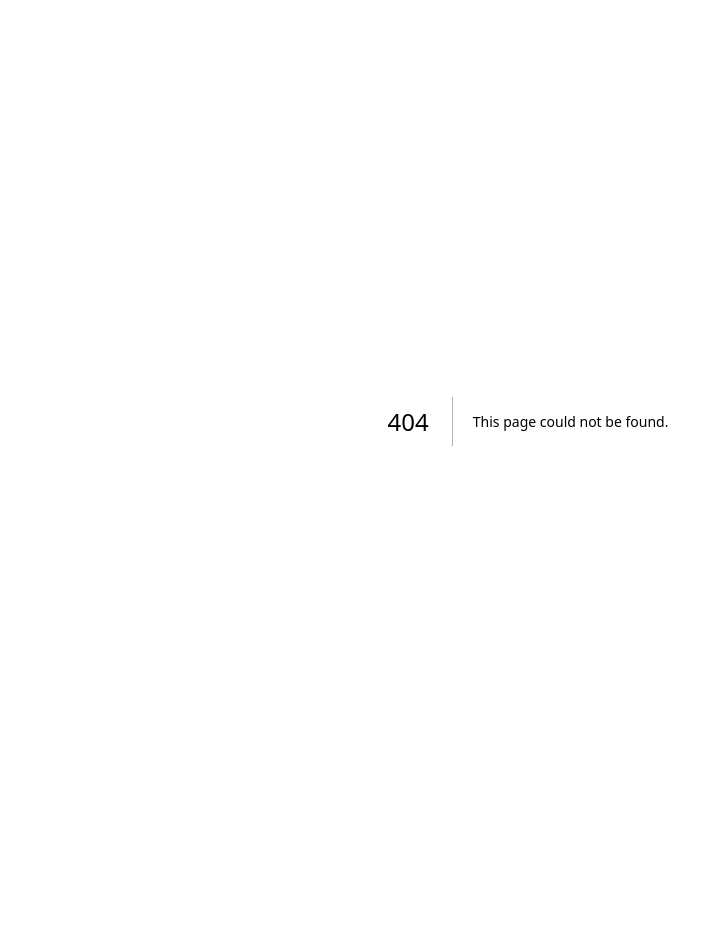
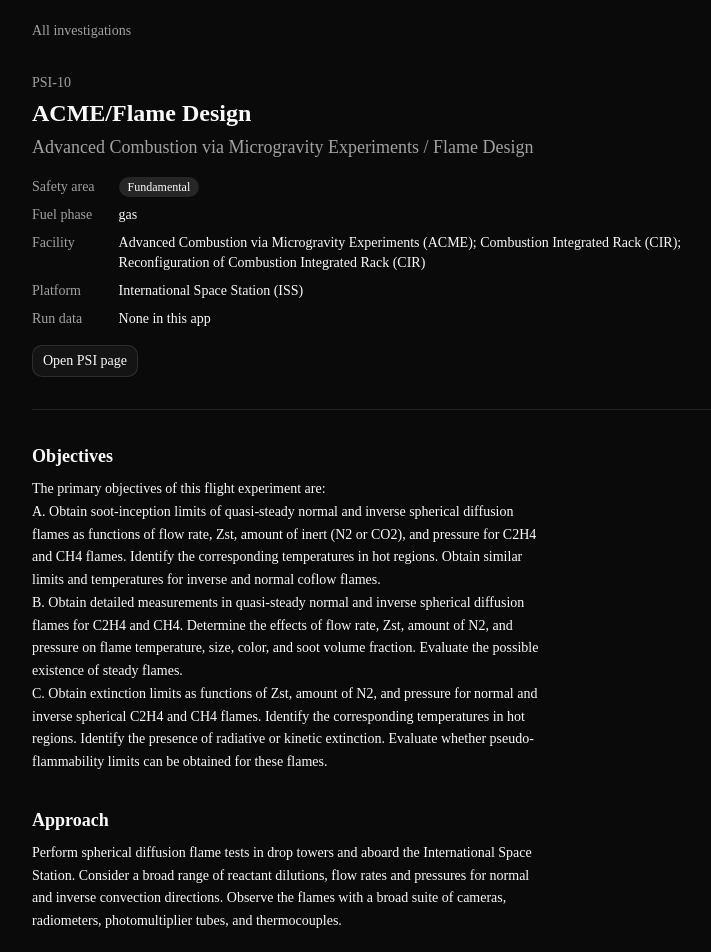
Before and after one commit to Mahoozi/NASA-2026, a Next.js app: page /investigations/PSI-10 in a window 1280 px wide. Before the commit this address had no page. Shown: the part 60-1012 px from the top of the page, without its empty margins (112-823 px from the left). Before the commit the page ends 913 px from the top, so only its background shows below. Built offline with nearby package versions, Linux system fonts and the light colour scheme.

Commit message:
Build investigation detail pages

```diff
--- /dev/null
+++ b/app/investigations/[id]/page.tsx
@@ -0,0 +1,126 @@
+// Person B — one PSI investigation, text verbatim from data/investigations.json.
+import type { Metadata } from "next";
+import Link from "next/link";
+import { notFound } from "next/navigation";
+import { Badge } from "@/components/ui/badge";
+import { buttonVariants } from "@/components/ui/button";
+import { Separator } from "@/components/ui/separator";
+import { docsFor, getInvestigation, investigations } from "../data";
+import { fuelPhaseText, labHref, safetyLabel, shortName } from "../labels";
+
+export function generateStaticParams() {
+  return investigations.map((i) => ({ id: i.id }));
+}
+
+export async function generateMetadata({ params }: PageProps<"/investigations/[id]">): Promise<Metadata> {
+  const inv = getInvestigation((await params).id);
+  return { title: inv ? `${shortName(inv)} · Firebreak` : "Investigation not found · Firebreak" };
+}
+
+export default async function InvestigationPage({ params }: PageProps<"/investigations/[id]">) {
+  const { id } = await params;
+  const inv = getInvestigation(id);
+  if (!inv) notFound();
+  const docs = docsFor(inv.id);
+
+  const sections: [string, string | undefined][] = [
+    ["Objectives", inv.objectives],
+    ["Approach", inv.approach],
+    ["Hypothesis", inv.hypothesis],
+    ["Research impacts and Earth benefits", inv.earthBenefits],
+  ];
+
+  return (
+    <article className="flex flex-col gap-8">
+      <Link href="/investigations" className="w-fit text-sm text-muted-foreground hover:text-foreground">
+        All investigations
+      </Link>
+
+      <header className="flex flex-col gap-4">
+        <div className="flex flex-col gap-1">
+          <p className="text-sm text-muted-foreground">{inv.id}</p>
+          <h1 className="text-2xl font-semibold">{shortName(inv)}</h1>
+          <p className="max-w-prose text-lg text-muted-foreground">{inv.name}</p>
+        </div>
+
+        <dl className="grid max-w-2xl grid-cols-[auto_1fr] items-baseline gap-x-6 gap-y-2 text-sm">
+          <dt className="text-muted-foreground">Safety area</dt>
+          <dd className="flex flex-wrap gap-1">
+            {inv.safetyArea.map((s) => (
+              <Badge key={s} variant="secondary">
+                {safetyLabel(s)}
+              </Badge>
+            ))}
+          </dd>
+          <dt className="text-muted-foreground">Fuel phase</dt>
+          <dd className={inv.fuelPhase.length ? undefined : "text-muted-foreground italic"}>
+            {fuelPhaseText(inv)}
+          </dd>
+          <dt className="text-muted-foreground">Facility</dt>
+          <dd>{inv.facility || <NotStated />}</dd>
+          <dt className="text-muted-foreground">Platform</dt>
+          <dd>{inv.platform || <NotStated />}</dd>
+          <dt className="text-muted-foreground">Run data</dt>
+          <dd>{inv.hasRunData ? "Yes, in the Lab" : "None in this app"}</dd>
+        </dl>
+
+        <div className="flex flex-wrap gap-2">
+          <a href={inv.url} target="_blank" rel="noreferrer" className={buttonVariants({ variant: "outline" })}>
+            Open PSI page
+          </a>
+          {inv.hasRunData && (
+            <Link href={labHref(inv.id)} className={buttonVariants()}>
+              Open in Lab
+            </Link>
+          )}
+        </div>
+      </header>
+
+      <Separator />
+
+      <div className="flex flex-col gap-8">
+        {sections.map(([heading, text]) => (
+          <section key={heading} className="flex max-w-prose flex-col gap-2">
+            <h2 className="text-lg font-semibold">{heading}</h2>
+            {text ? (
+              <p className="text-sm leading-relaxed whitespace-pre-line">{text}</p>
+            ) : (
+              <p className="text-sm text-muted-foreground italic">Not given in the PSI record.</p>
+            )}
+          </section>
+        ))}
+        <p className="max-w-prose text-xs text-muted-foreground">
+          Text above is copied from the investigation&apos;s PSI record without editing.
+        </p>
+      </div>
+
+      <Separator />
+
+      <section className="flex flex-col gap-3">
+        <div className="flex flex-col gap-1">
+          <h2 className="text-lg font-semibold">Sources in the corpus</h2>
+          <p className="text-sm text-muted-foreground">
+            The documents the Ask page can cite for this investigation.
+          </p>
+        </div>
+        {docs.length ? (
+          <ul className="flex flex-col gap-1.5 text-sm">
+            {docs.map((d) => (
+              <li key={d.id}>
+                <a href={d.url} target="_blank" rel="noreferrer" className="underline-offset-4 hover:underline">
+                  {d.title}
+                </a>
+              </li>
+            ))}
+          </ul>
+        ) : (
+          <p className="text-sm text-muted-foreground italic">No corpus documents for this investigation.</p>
+        )}
+      </section>
+    </article>
+  );
+}
+
+function NotStated() {
+  return <span className="text-muted-foreground italic">not stated</span>;
+}
--- a/plan/B.md
+++ b/plan/B.md
@@ -45,7 +45,7 @@ Read `plan/PLAN.md` first. Tick items here in the same commit as the work.
 
 - [ ] **`/ask` page.** Skills: `shadcn`, `frontend-design` (one pass), `design:ux-copy` for the `insufficient_evidence` text. Textarea + submit; render each sentence followed by its citations as links (title → url), verified ones marked, unverified never shown. `insufficient_evidence` renders as a plain statement, not an error. Read `?scenario=` and `?investigations=` from the URL (A's handoff) and pass them as `context`.
   Commit: `Build ask page`.
-- [ ] **`/investigations` cards + `/investigations/[id]`.** Skills: `shadcn`, `frontend-design`. Cards: acronym, name, safety areas, fuel phases, platform, "has run data" badge. Detail: objectives, approach, hypothesis, Earth benefits, link to PSI page, corpus docs listed. Cards with `hasRunData` link to `/lab?investigation=<id>`.
+- [x] **`/investigations` cards + `/investigations/[id]`.** Skills: `shadcn`, `frontend-design`. Cards: acronym, name, safety areas, fuel phases, platform, "has run data" badge. Detail: objectives, approach, hypothesis, Earth benefits, link to PSI page, corpus docs listed. Cards with `hasRunData` link to `/lab?investigation=<id>`.
   Commit: `Build investigations pages`.
 - [ ] **`data/golden.json`** (≥10 items): `{ id, question, expectDocIds: string[], expectStatus: "answered" | "insufficient_evidence" }`. Include ≥3 questions that must return `insufficient_evidence` (e.g. lunar gravity, a material not in any doc).
 - [ ] **`pipeline/evals.ts`** (`npm run evals`): runs every golden question through the same code path as the API (import the handler logic, not HTTP), writes `data/evals.latest.json`: per question status match, citation precision (verified ∩ expected / verified), and totals.
```
